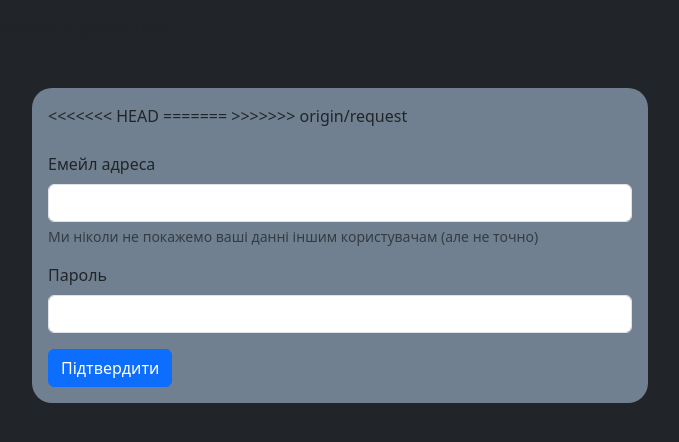
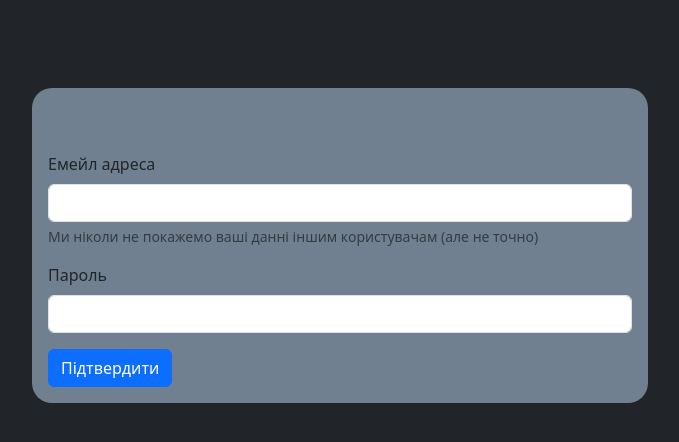
Before and after one commit to Fayno99/D-Z, a PHP site: page /dz_lesson7.php in a window 1280 px wide. Shown: the top 442 px of the page, without its empty margins (300-979 px from the left). Run offline with PHP 8.4, Linux system fonts and the light colour scheme.

Commit message:
dz_lesson7

```diff
--- a/lessons 7/dz_lesson7.php
+++ b/lessons 7/dz_lesson7.php
@@ -6,12 +6,10 @@
     <link href="https://cdn.jsdelivr.net/npm/bootstrap@5.3.2/dist/css/bootstrap.min.css" rel="stylesheet"
           integrity="sha384-T3c6CoIi6uLrA9TneNEoa7RxnatzjcDSCmG1MXxSR1GAsXEV/Dwwykc2MPK8M2HN" crossorigin="anonymous">
     <script src="https://cdn.jsdelivr.net/npm/bootstrap@5.3.2/dist/js/bootstrap.bundle.min.js"
-<<<<<<< HEAD
             integrity="sha384-C6RzsynM9kWDrMNeT87bh95OGNyZPhcTNXj1NW7RuBCsyN/o0jlpcV8Qyq46cDfL"  crossorigin="anonymous"></script>
-=======
             integrity="sha384-C6RzsynM9kWDrMNeT87bh95OGNyZPhcTNXj1NW7RuBCsyN/o0jlpcV8Qyq46cDfL"
             crossorigin="anonymous"></script>
->>>>>>> origin/request
+
 </head>
 <body class="p-3 mb-2  bg-dark">
 
@@ -39,11 +37,6 @@
                 </div>
             </div>
         <?php endif; ?>
-
-<<<<<<< HEAD
-
-=======
->>>>>>> origin/request
         <br> <br>
         <form method="post" >
             <div class="mb-3">
```
